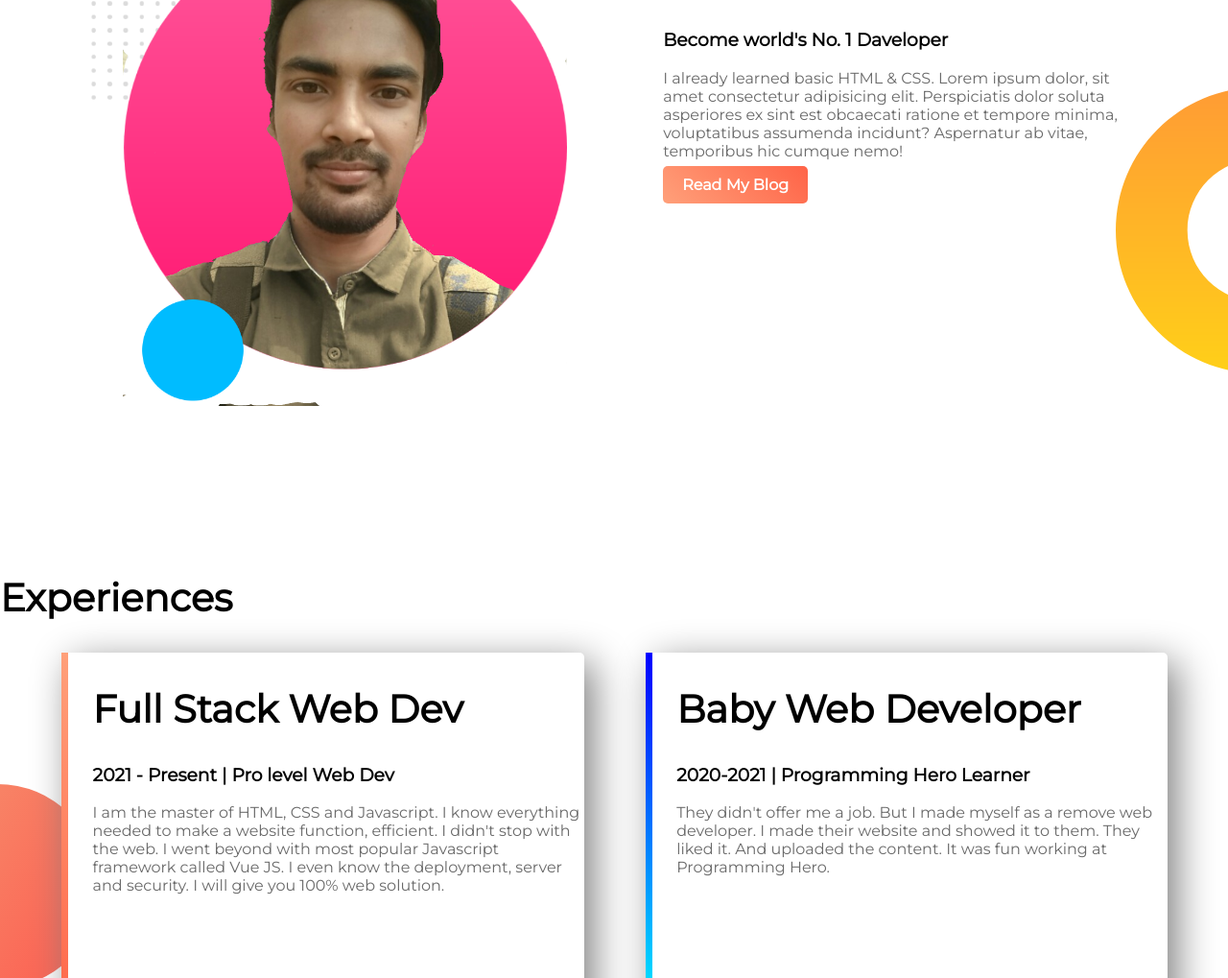
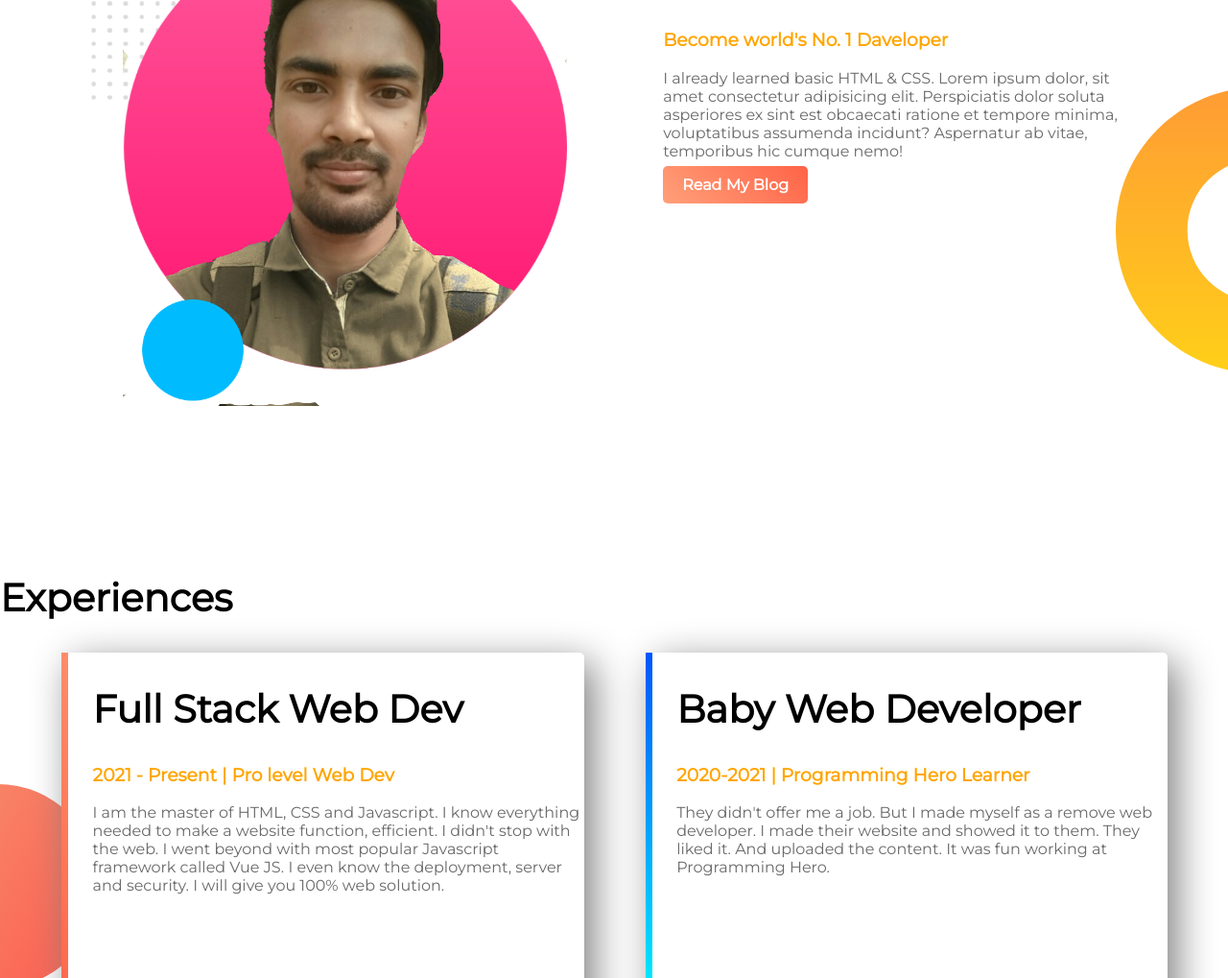
Before and after one commit to Shahed-BD71/my-first-protfolio, a plain HTML site: page index.html in a window 1280 px wide. Shown: the part 735-1754 px from the top of the page at 96% size. Drawn offline with Linux system fonts and the light colour scheme.

Commit message:
fixed final

```diff
--- a/index.html
+++ b/index.html
@@ -15,7 +15,7 @@
             <h1><span class="highlight">SA Shahed's</span> Website</h1>
             <h3>World Class Profssional Web Daveloper</h3>
             <p>I am creating my Protfolio. Lorem ipsum dolor sit amet consectetur adipisicing elit. Quam fuga mollitia impedit itaque quasi quos nulla labore officia earum incidunt porro, ut iusto reprehenderit, aperiam cum sunt aut nemo. Veniam?</p>
-            <a class="link-button" target="_blank" href="#">HIRE ME</a>
+            <a class="link-button" target="_blank" href="https://linkedin.com/mwlite/in/mohammad-shahed-79ba631b2">HIRE ME</a>
         </div>
         <div class="half-width">
             <img src="images/picture1.png">
@@ -27,9 +27,9 @@
     </div>
     <div class="half-width">
     <h2>Big Dream</h2>
-    <h3>Become world's No. 1 Daveloper</h3>
+    <h3 class="highlight">Become world's No. 1 Daveloper</h3>
     <p>I already learned basic HTML & CSS. Lorem ipsum dolor, sit amet consectetur adipisicing elit. Perspiciatis dolor soluta asperiores ex sint est obcaecati ratione et tempore minima, voluptatibus assumenda incidunt? Aspernatur ab vitae, temporibus hic cumque nemo!</p>
-    <a class="link-button" href="https://sashahed.blogspot.com/">Read My Blog</a>
+    <a class="link-button" target="_blank" href="https://sashahed.blogspot.com/">Read My Blog</a>
     </div>
 </section>
 
@@ -37,12 +37,12 @@
     <h2>Experiences</h2>
     <div id="full-stack" class="half-width single-experience">
         <h2>Full Stack Web Dev</h2>
-        <h3 class="orange-highlight">2021 - Present | Pro level Web Dev</h3 class="orange-highlight">
+        <h3 class="highlight">2021 - Present | Pro level Web Dev</h3 class="orange-highlight">
         <p>I am the master of HTML, CSS and Javascript. I know everything needed to make a website function, efficient. I didn't stop with the web. I went beyond with most popular Javascript framework called Vue JS. I even know the deployment, server and security. I will give you 100% web solution.</p>
     </div>
     <div id="baby-web" class="half-width single-experience">
         <h2>Baby Web Developer</h2>
-        <h3 class="orange-highlight">2020-2021 | Programming Hero Learner</h3>
+        <h3 class="highlight">2020-2021 | Programming Hero Learner</h3>
         <p>They didn't offer me a job. But I made myself as a remove web developer. I made their website and showed it to them. They liked it. And uploaded the content. It was fun working at Programming Hero.</p>
     </div>
 </section>
--- a/style.css
+++ b/style.css
@@ -7,6 +7,9 @@ h1{
 }
 h2{
     font-size: 40px;
+}
+.top-banner h3 {
+    color: purple;
 }
 p{
     color: dimgray;
@@ -58,12 +61,12 @@ section{
 }
 #full-stack{
     border-left: 7px solid;
-    border-image: linear-gradient(180deg, lightSalmon, tomato);
+    border-image: linear-gradient(560deg, lightSalmon, tomato);
     border-image-slice: 1;
 }
 #baby-web{
     border-left: 7px solid;
-    border-image: linear-gradient(180deg, blue, cyan);
+    border-image: linear-gradient(560deg, blue, cyan);
     border-image-slice: 1;
 }
 
```
